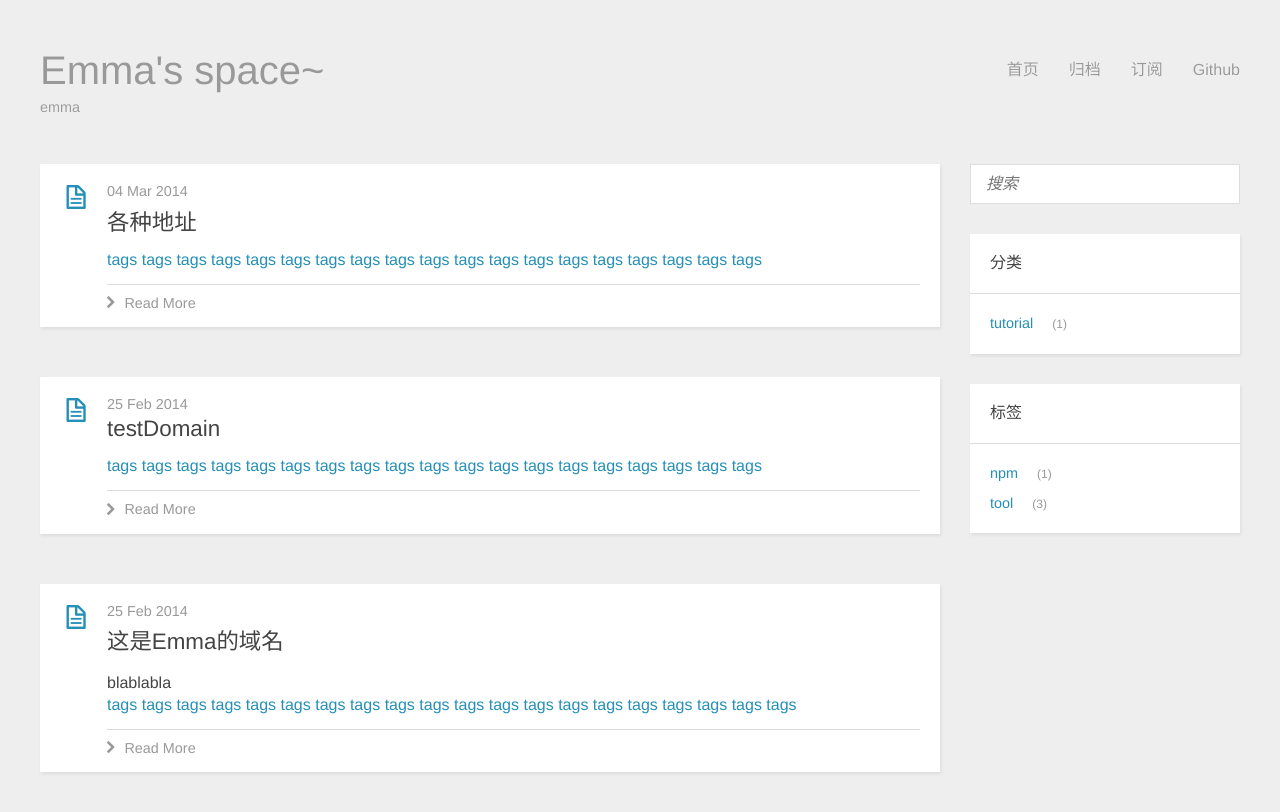
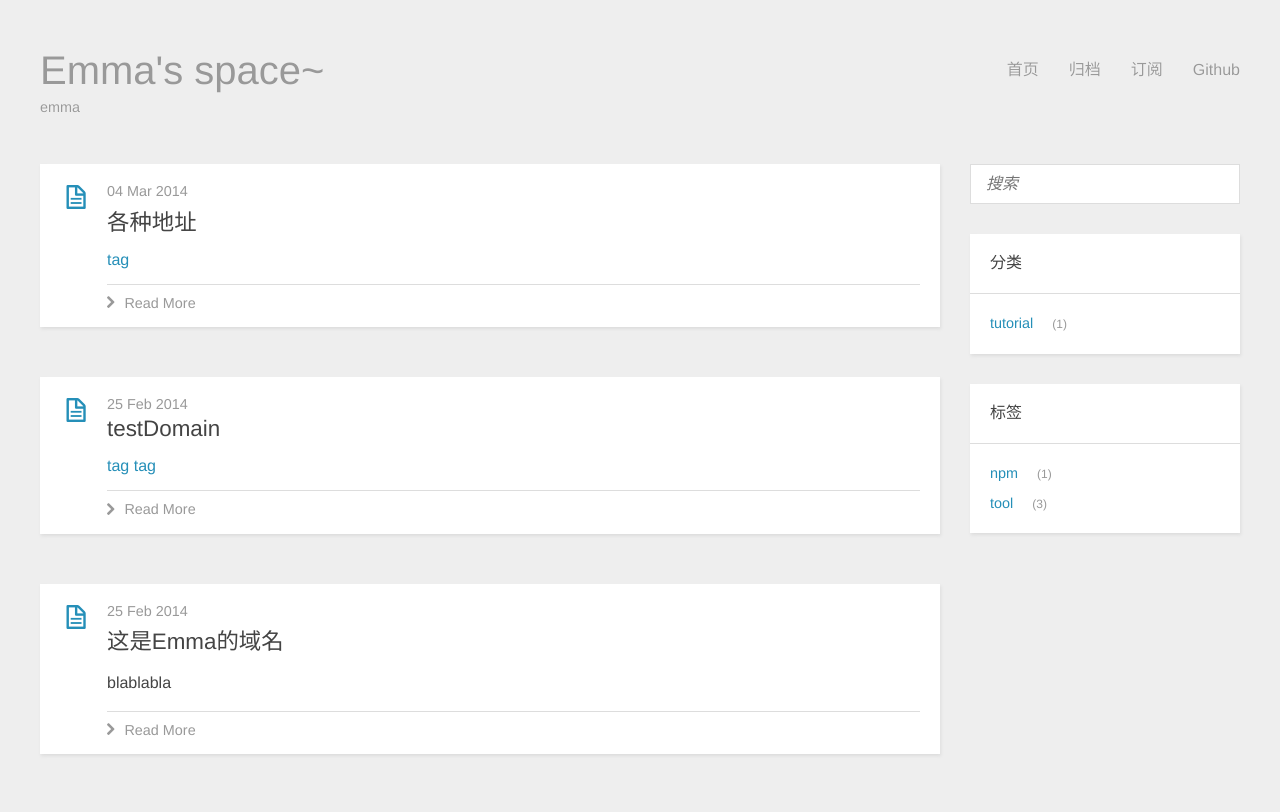
Before and after one commit to juneyang/emma, a Jekyll site: the page built from index.html, in a window 1280 px wide. Shown: the top 812 px of the page. Built offline with Jekyll 4.4.1, drawn with Linux system fonts in a browser that asks for light colours.

Commit message:
add tags

```diff
--- a/index.html
+++ b/index.html
@@ -36,8 +36,8 @@ title: Emma's space~
                         <p>{{ post.desp }}</p>
                     </div>
                     <div class="tags">
-                        {% for tags in post %}
-                          <a href="#">tags</a>
+                        {% for tag in post.tags %}
+                          <a href="#">tag</a>
                         {% endfor %}
                     </div>
                     <footer>
```
